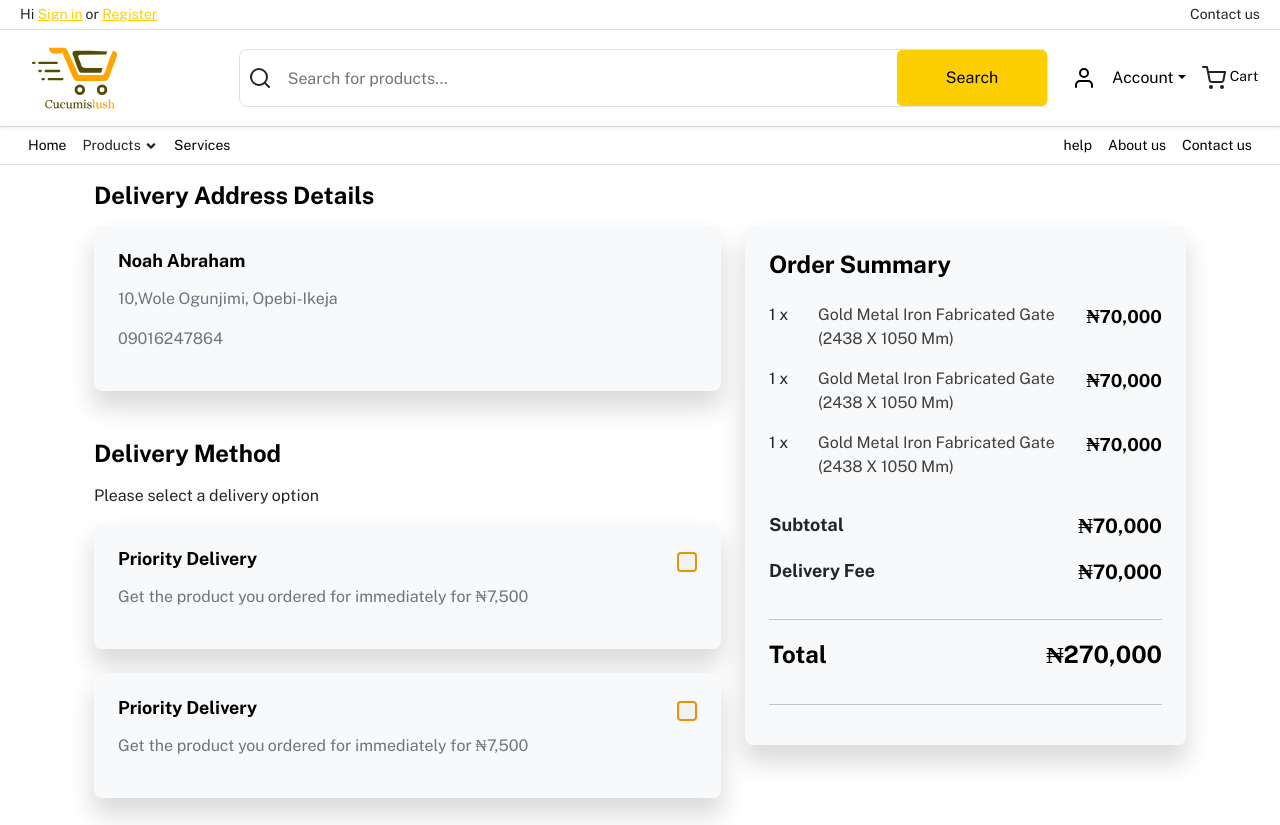
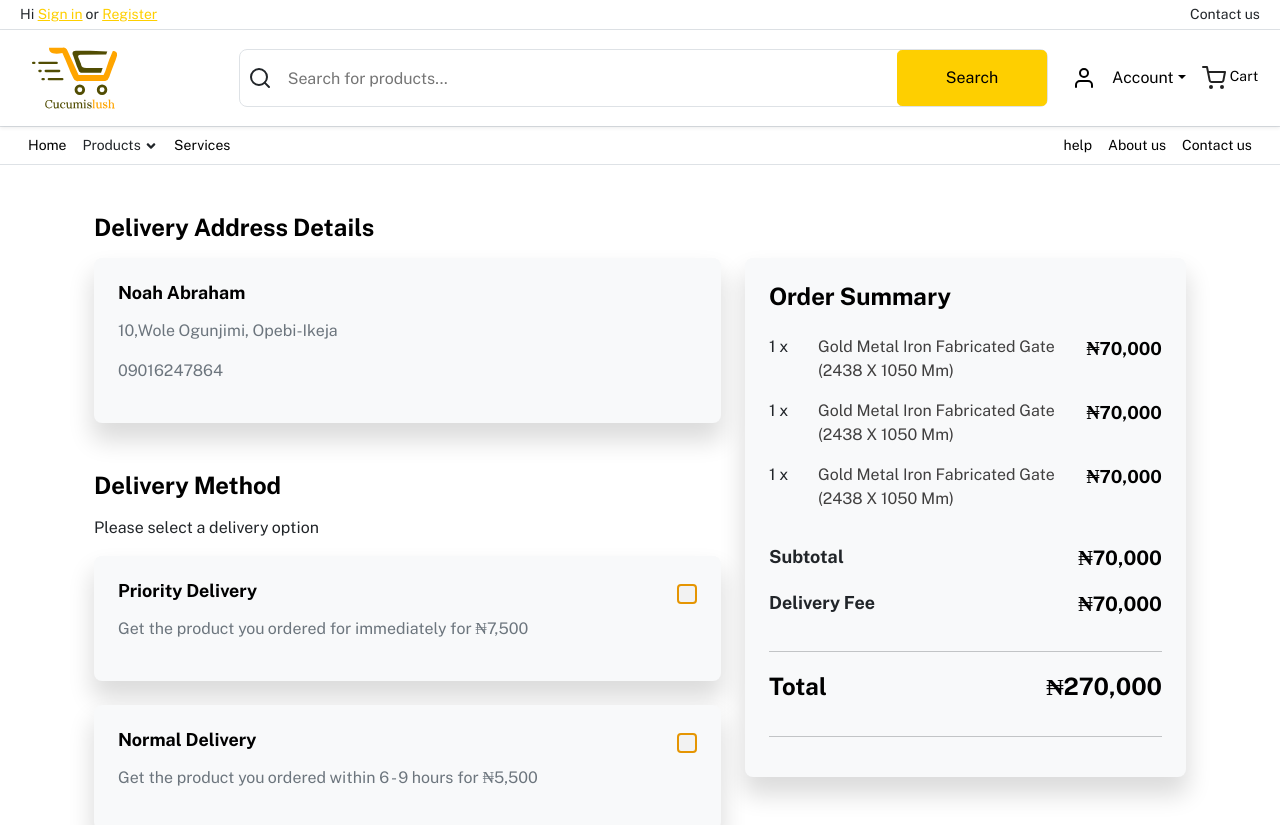
Before and after one commit to AY001A/FAB-SHOP, a React (Create React App) app: page /payment in a window 1280 px wide. Shown: the top 825 px of the page. Built offline with nearby package versions, Linux system fonts and the light colour scheme.

Commit message:
feature done

```diff
--- a/src/components/delivery/DeliveryMethod.js
+++ b/src/components/delivery/DeliveryMethod.js
@@ -1,16 +1,16 @@
 import React from 'react'
 import './style.scss';
 
-const DeliveryMethod = () => {
+const DeliveryMethod = ({ delivery, deliveryText}) => {
   return (
     <div className='p-4 orderSummaryContainer bg-light mb-4 sm-me-0'>
 
         <div className='d-flex justify-content-between'>
-            <p className='deliveryName'>Priority Delivery</p>
+            <p className='deliveryName'>{delivery}</p>
             <input className="form-check-input checkBox" type="checkbox" value="" id="flexCheckDefault" />
         </div>
 
-        <p className="text-secondary">Get the product you ordered for immediately for  ₦7,500 </p>
+        <p className="text-secondary">{deliveryText}</p>
     </div>
   )
 }
--- a/src/pages/payment/Payment.js
+++ b/src/pages/payment/Payment.js
@@ -6,22 +6,22 @@ import './style.scss'
 
 const Payment = () => {
   return (
-    <div className="payment-wrapper container my-3 px-4">
+    <div className="payment-wrapper container my-5 px-4 ">
         <div className="row">
             <h2 className='paymentSummary mb-3'>Delivery Address Details </h2>
-            <div className='col-sm-7 col-lg-7'>
+            <div className='col-lg-7'>
                 <div>
                     <DeliveryAddress />
                 </div>
                 <div className="mt-5">
                     <h2 className='paymentSummary mb-3 mt-3'>Delivery Method</h2>
                     <p>Please select a delivery option</p>
-                        <DeliveryMethod />
-                        <DeliveryMethod />
+                        <DeliveryMethod delivery={'Priority Delivery'} deliveryText={'Get the product you ordered for immediately for  ₦7,500' }/>
+                        <DeliveryMethod delivery={'Normal Delivery'} deliveryText={'Get the product you ordered within 6 - 9 hours for  ₦5,500' }/>
                 </div>
             </div>
 
-            <div className="col-sm-5">
+            <div className="col-lg-5">
                 <div className="orderSummaryContainer p-4 bg-light">
                     <h2 className='paymentSummary mb-4'>Order  Summary</h2>
                     <div className="d-flex justify-content-between">
@@ -86,7 +86,7 @@ const Payment = () => {
                 </div>
             </div>
 
-            <div className='col-sm-7'>
+            <div className='col-lg-7'>
                 <div className="mt-5">
                     <h2 className='paymentSummary mb-3 mt-3'>Shipment Details</h2>
                     <p>Please select a delivery option</p>
```
